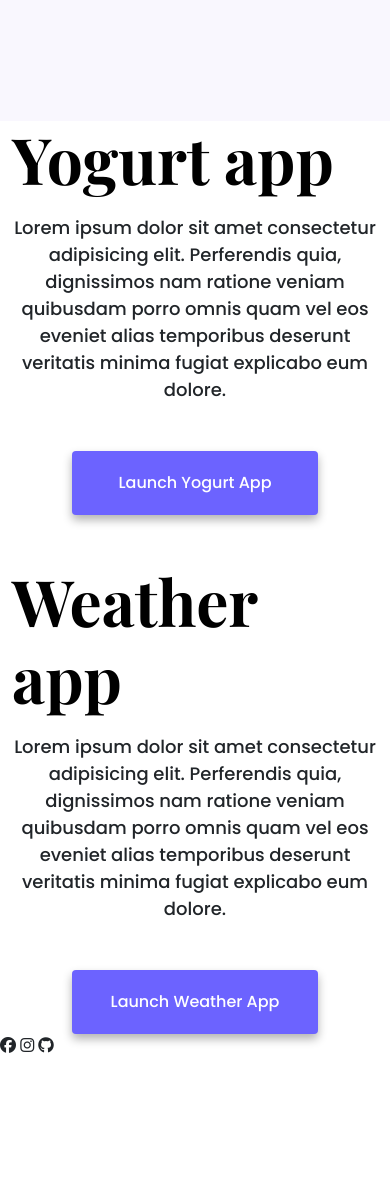
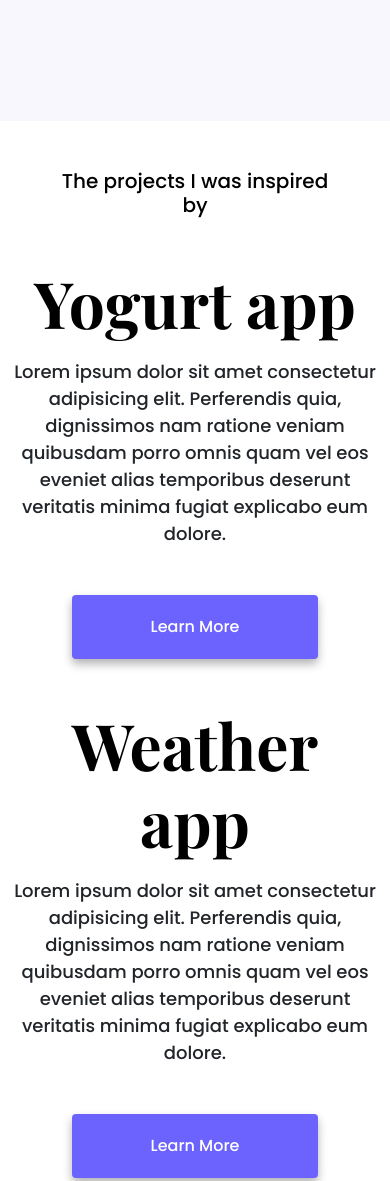
Before and after one commit to Olena-Remina/About-me-page, a website: page index.html in a window 390 px wide. Shown: the part 520-1701 px from the top of the page. Before the commit the page ends 1578 px from the top, so only its background shows below. Drawn offline with nearby package versions, Linux system fonts and the light colour scheme.

Commit message:
Added new heading and imroved spacing in index.html

```diff
--- a/index.html
+++ b/index.html
@@ -66,12 +66,16 @@
       <a href="/about.html#contact" class="btn btn-branding" title="Contact Olena Remina">Contact me</a>
     </div>
   </div>
+
+  <h5 class="text-center m-5">
+    The projects I was inspired by
+  </h5>
     <div class="container">
-      <div class="row">
-        <div class="col-md-6">
+      <div class="row mb-5">
+        <div class="col d-none d-md-block">
           <img src="/images/yogurt.png" alt="Yogurt project" class="img-fluid rounded project-picture" />
         </div>
-        <div class="col-md-6">
+        <div class="col">
           <h4 class="mb-3">Yogurt app</h4>
           <p>
             Lorem ipsum dolor sit amet consectetur adipisicing elit. Perferendis
@@ -80,12 +84,12 @@
             explicabo eum dolore.
           </p>
           <div class="mt-5">
-            <a href="#" class="primary-link project-link" title="Yogurt project">Launch Yogurt App</a>
+            <a href="#" class="primary-link project-link" title="Yogurt project">Learn more</a>
           </div>
         </div>
       </div>
-      <div class="row mt-5">
-        <div class="col-md-6">
+      <div class="row mb-5">
+        <div class="col">
           <h4 class="mb-3">Weather app</h4>
           <p>
             Lorem ipsum dolor sit amet consectetur adipisicing elit. Perferendis
@@ -94,10 +98,10 @@
             explicabo eum dolore.
           </p>
           <div class="mt-5">
-            <a href="#" class="primary-link project-link" title="Weather project">Launch Weather App</a>
+            <a href="#" class="primary-link project-link" title="Weather project">Learn more</a>
           </div>
         </div>
-        <div class="col-md-6">
+        <div class="col d-none d-md-block">
           <img src="/images/weather.png" alt="Weather project" class="img-fluid rounded project-picture" />
         </div>
       </div>
--- a/styles/portfolio.css
+++ b/styles/portfolio.css
@@ -40,9 +40,13 @@ h3 {
 }
 
 h4{
-  font-family: 'Playfair Display', serif;
-  font-weight: bold;
   font-size: 64px;
+}
+
+h5{
+  font-family: var(--default-font-family);
+  font-size: 20px;
+  font-weight: 400;
 }
 
 p {
@@ -133,7 +137,7 @@ p {
   h2{
     font-size: 32px;
   }
-  h2, p{
+  h2, h4, p{
     text-align: center;
   }
   p{
```
